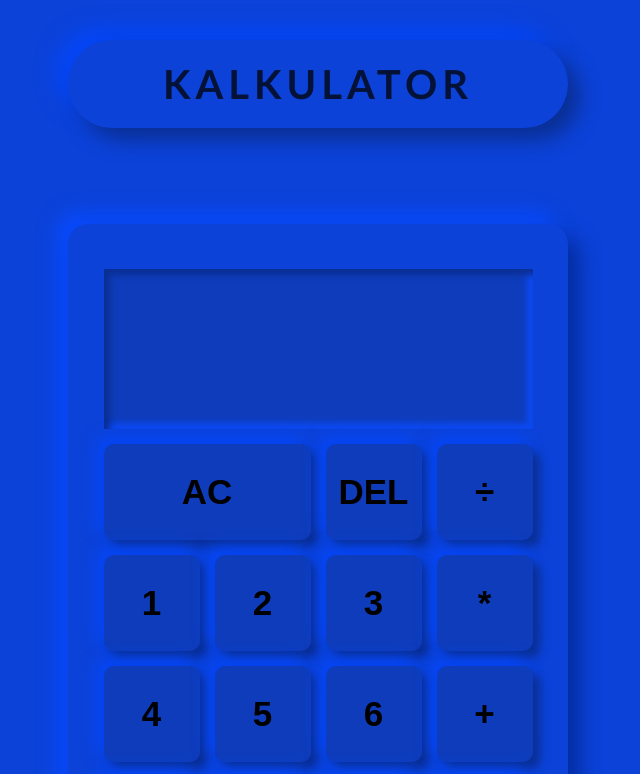
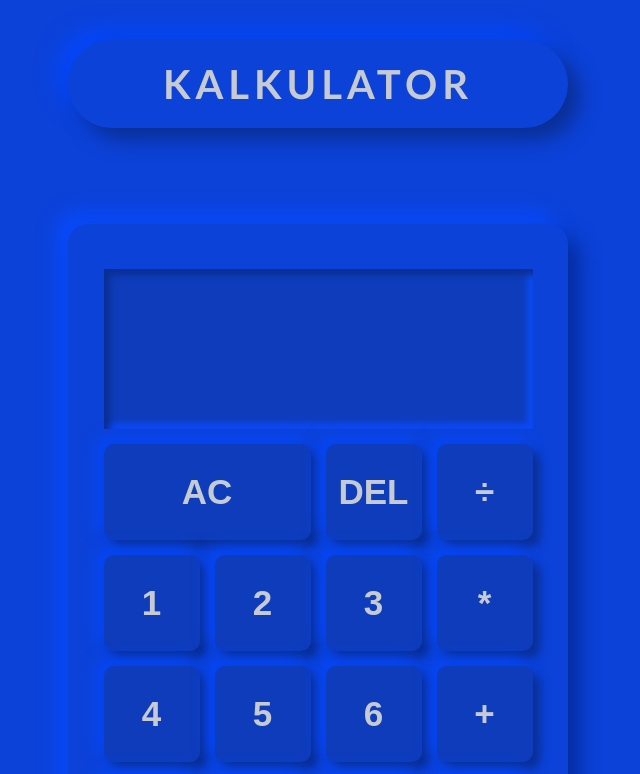
Before and after one commit to RizqiSR/simple-calculator.io, a plain HTML site: page index.html in a window 1280 px wide. Shown: the top 774 px of the page, without its empty margins (322-962 px from the left). Drawn offline with Linux system fonts and the light colour scheme.

Commit message:
mengubah warna font button dan output

```diff
--- a/styles.css
+++ b/styles.css
@@ -13,7 +13,7 @@ h1 {
   font-weight: bold;
   font-family: 'Trebuchet MS', 'Lucida Sans Unicode', 'Lucida Grande', 'Lucida Sans', Arial, sans-serif;
   letter-spacing: 5px;
-  color: rgb(4, 18, 56);
+  color: rgb(198, 202, 211);
   background-color: rgb(12, 66, 216);
   margin: 40px auto;
   padding: 20px;
@@ -47,6 +47,7 @@ h1 {
   font-size: 35px;
   font-weight: bold;
   border: none;
+  color: rgb(198, 202, 211);
   border-radius: 10px;
   background-color: rgb(14, 60, 187);
   box-shadow: 7px 7px 10px rgb(10, 47, 148), -7px -7px 15px rgb(5, 70, 247);
@@ -87,6 +88,7 @@ h1 {
   height: 160px;
   word-wrap: break-word;
   word-break: break-all;
+  color: rgb(198, 202, 211);
 }
 
 .output .previous-operand {
```
